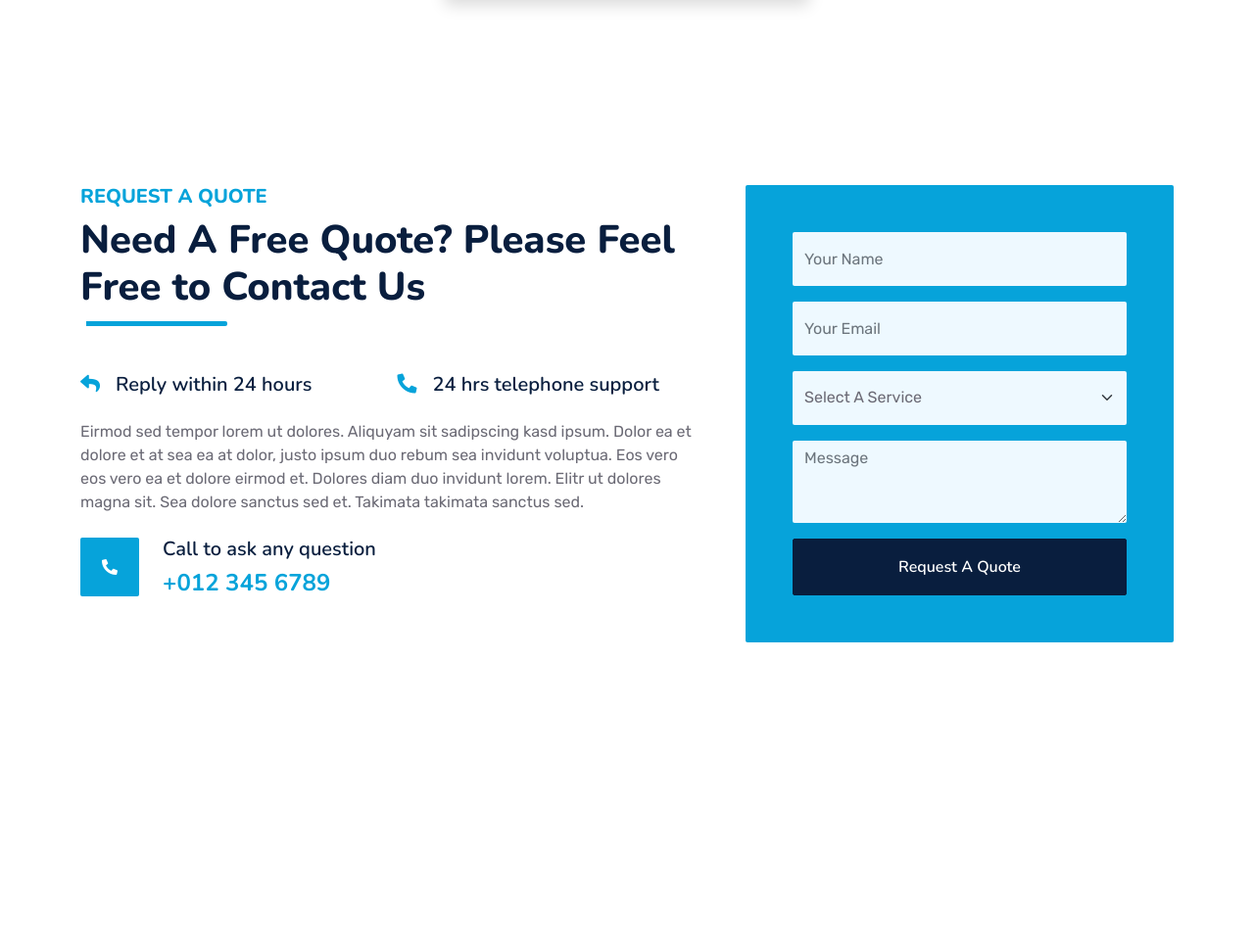
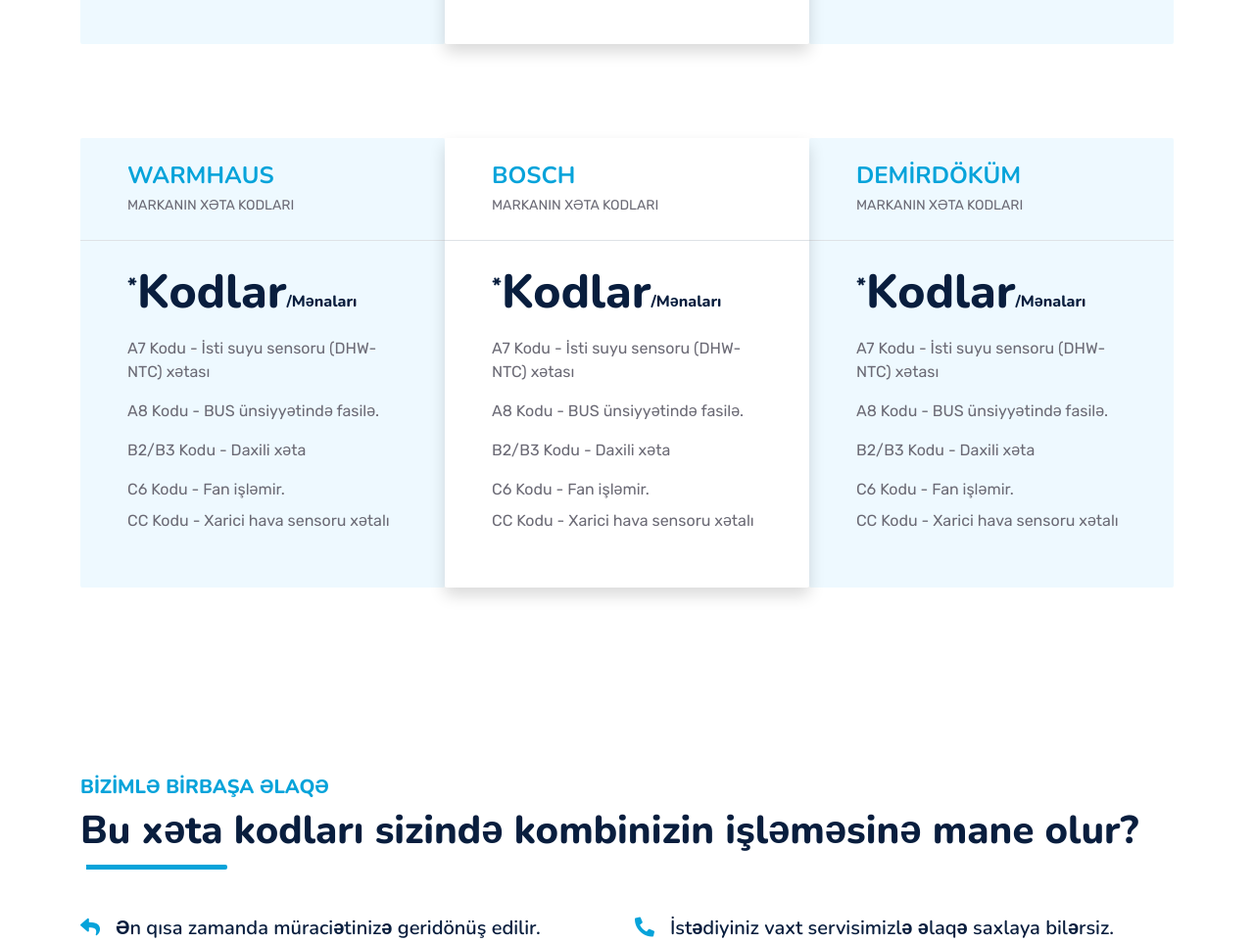
Before and after one commit to KombiServisi2024/real.project, a plain HTML site: page price.html in a window 1280 px wide. Shown: the part 1226-2189 px from the top of the page at 98% size. Drawn offline with nearby package versions, Linux system fonts and the light colour scheme.

Commit message:
modified pages

```diff
--- a/price.html
+++ b/price.html
@@ -88,10 +88,10 @@
         <div class="container-fluid bg-primary py-5 bg-header" style="margin-bottom: 90px;">
             <div class="row py-5">
                 <div class="col-12 pt-lg-5 mt-lg-5 text-center">
-                    <h1 class="display-4 text-white animated zoomIn">Prices</h1>
-                    <a href="" class="h5 text-white">Home</a>
-                    <i class="far fa-circle text-white px-2"></i>
-                    <a href="" class="h5 text-white">Prices</a>
+                    <h1 class="display-4 text-white animated zoomIn">Kombi xəta kodları</h1>
+                    <a href="" class="h5 text-white">Xəta kodları haqqında geniş və izahlı məlumat</a>
+
+
                 </div>
             </div>
         </div>
@@ -123,7 +123,7 @@
         <div class="container py-5">
             <div class="section-title text-center position-relative pb-3 mb-5 mx-auto" style="max-width: 600px;">
                 <h5 class="fw-bold text-primary text-uppercase">Xəta kodları</h5>
-                <h1 class="mb-0">Markalara uyğun xəta kodları</h1>
+                <h1 class="mb-0">Müxtəlif markalara uyğun kombi xəta kodları</h1>
             </div>
             <div class="row g-0">
                 <div class="col-lg-4 wow slideInUp" data-wow-delay="0.6s">
@@ -185,66 +185,102 @@
                 </div>
             </div>
         </div>
+
+        <div class="container py-5">
+            <div class="row g-0">
+                <div class="col-lg-4 wow slideInUp" data-wow-delay="0.6s">
+                    <div class="bg-light rounded">
+                        <div class="border-bottom py-4 px-5 mb-4">
+                            <h4 class="text-primary mb-1">WARMHAUS</h4>
+                            <small class="text-uppercase">markanın xəta kodları</small>
+                        </div>
+                        <div class="p-5 pt-0">
+                            <h1 class="display-5 mb-3">
+                                <small class="align-top" style="font-size: 22px; line-height: 45px;">*</small>Kodlar<small
+                                    class="align-bottom" style="font-size: 16px; line-height: 40px;">/Mənaları</small>
+                            </h1>
+                            <div class="d-flex justify-content-between mb-3"><span>A7 Kodu - İsti suyu sensoru (DHW-NTC) xətası</span></div>
+                            <div class="d-flex justify-content-between mb-3"><span>A8 Kodu - BUS ünsiyyətində fasilə.</span></div>
+                            <div class="d-flex justify-content-between mb-3"><span>B2/B3 Kodu - Daxili xəta</span></div>
+                            <div class="d-flex justify-content-between mb-2"><span>C6 Kodu - Fan işləmir.</span></div>
+                            <div class="d-flex justify-content-between mb-2"><span>CC Kodu - Xarici hava sensoru xətalı</span></div>
+                        </div>
+                    </div>
+                </div>
+                <div class="col-lg-4 wow slideInUp" data-wow-delay="0.3s">
+                    <div class="bg-white rounded shadow position-relative" style="z-index: 1;">
+                        <div class="border-bottom py-4 px-5 mb-4">
+                            <h4 class="text-primary mb-1">BOSCH</h4>
+                            <small class="text-uppercase">markanın xəta kodları</small>
+                        </div>
+                        <div class="p-5 pt-0">
+                            <h1 class="display-5 mb-3">
+                                <small class="align-top" style="font-size: 22px; line-height: 45px;">*</small>Kodlar<small
+                                    class="align-bottom" style="font-size: 16px; line-height: 40px;">/Mənaları</small>
+                            </h1>
+                            <div class="d-flex justify-content-between mb-3"><span>A7 Kodu - İsti suyu sensoru (DHW-NTC) xətası</span></div>
+                            <div class="d-flex justify-content-between mb-3"><span>A8 Kodu - BUS ünsiyyətində fasilə.</span></div>
+                            <div class="d-flex justify-content-between mb-3"><span>B2/B3 Kodu - Daxili xəta</span></div>
+                            <div class="d-flex justify-content-between mb-2"><span>C6 Kodu - Fan işləmir.</span></div>
+                            <div class="d-flex justify-content-between mb-2"><span>CC Kodu - Xarici hava sensoru xətalı</span></div>
+                        </div>
+                    </div>
+                </div>
+                <div class="col-lg-4 wow slideInUp" data-wow-delay="0.9s">
+                    <div class="bg-light rounded">
+                        <div class="border-bottom py-4 px-5 mb-4">
+                            <h4 class="text-primary mb-1">DEMİRDÖKÜM</h4>
+                            <small class="text-uppercase">markanın xəta kodları</small>
+                        </div>
+                        <div class="p-5 pt-0">
+                            <h1 class="display-5 mb-3">
+                                <small class="align-top" style="font-size: 22px; line-height: 45px;">*</small>Kodlar<small
+                                    class="align-bottom" style="font-size: 16px; line-height: 40px;">/Mənaları</small>
+                            </h1>
+                            <div class="d-flex justify-content-between mb-3"><span>A7 Kodu - İsti suyu sensoru (DHW-NTC) xətası</span></div>
+                            <div class="d-flex justify-content-between mb-3"><span>A8 Kodu - BUS ünsiyyətində fasilə.</span></div>
+                            <div class="d-flex justify-content-between mb-3"><span>B2/B3 Kodu - Daxili xəta</span></div>
+                            <div class="d-flex justify-content-between mb-2"><span>C6 Kodu - Fan işləmir.</span></div>
+                            <div class="d-flex justify-content-between mb-2"><span>CC Kodu - Xarici hava sensoru xətalı</span></div>
+                        </div>
+                    </div>
+                </div>
+            </div>
+        </div>
     </div>
+
     <!-- Pricing Plan End -->
 
 
     <!-- Quote Start -->
     <div class="container-fluid py-5 wow fadeInUp" data-wow-delay="0.1s">
         <div class="container py-5">
-            <div class="row g-5">
-                <div class="col-lg-7">
+            <div class="row g-5 ">
+                <div class="">
                     <div class="section-title position-relative pb-3 mb-5">
-                        <h5 class="fw-bold text-primary text-uppercase">Request A Quote</h5>
-                        <h1 class="mb-0">Need A Free Quote? Please Feel Free to Contact Us</h1>
+                        <h5 class="fw-bold text-primary text-uppercase">BİZİMLƏ BİRBAŞA ƏLAQƏ</h5>
+                        <h1 class="mb-0">Bu xəta kodları sizində kombinizin işləməsinə mane olur?</h1>
                     </div>
                     <div class="row gx-3">
                         <div class="col-sm-6 wow zoomIn" data-wow-delay="0.2s">
-                            <h5 class="mb-4"><i class="fa fa-reply text-primary me-3"></i>Reply within 24 hours</h5>
+                            <h5 class="mb-4"><i class="fa fa-reply text-primary me-3"></i>Ən qısa zamanda müraciətinizə geridönüş edilir.</h5>
                         </div>
                         <div class="col-sm-6 wow zoomIn" data-wow-delay="0.4s">
-                            <h5 class="mb-4"><i class="fa fa-phone-alt text-primary me-3"></i>24 hrs telephone support</h5>
+                            <h5 class="mb-4"><i class="fa fa-phone-alt text-primary me-3"></i>İstədiyiniz vaxt servisimizlə əlaqə saxlaya bilərsiz.</h5>
                         </div>
                     </div>
-                    <p class="mb-4">Eirmod sed tempor lorem ut dolores. Aliquyam sit sadipscing kasd ipsum. Dolor ea et dolore et at sea ea at dolor, justo ipsum duo rebum sea invidunt voluptua. Eos vero eos vero ea et dolore eirmod et. Dolores diam duo invidunt lorem. Elitr ut dolores magna sit. Sea dolore sanctus sed et. Takimata takimata sanctus sed.</p>
+                    <p class="mb-4">Kombinizdə bəzən işlək vaxt zamanı problemlərlə qarşılaşırsınız və bu problemlər çox zaman özünü monitorda muüəyyən kodlar vasitəsilə bəlli edə bilir.Bu kodlar müxtəlif markalarda,müxtəlif yazılışda verilir.Həmçinin bu kodların hərbirinin özlüyundə öz mənası vardır və hərbir problemində özunəməxsus həll və təmir qaydası vardır.Sizdə hərkəs kimi bu problemlərlə tez-tez qarşılaşa bilərsiniz.Bu zaman tez bir zamanda servisimizlə əlaqə qurmağınızı məsləhət görürük.Servisimiz tez bir zamanda sizə geridönüş edib,ətraflı müzakirə etdikdən sonra probleminizi yerindəcə həll etməyiniz üçün sizə tam şəkildə xidmət göstərməyə hazırdır.</p>
                     <div class="d-flex align-items-center mt-2 wow zoomIn" data-wow-delay="0.6s">
                         <div class="bg-primary d-flex align-items-center justify-content-center rounded" style="width: 60px; height: 60px;">
                             <i class="fa fa-phone-alt text-white"></i>
                         </div>
                         <div class="ps-4">
-                            <h5 class="mb-2">Call to ask any question</h5>
-                            <h4 class="text-primary mb-0">+012 345 6789</h4>
+                            <h5 class="mb-2">Əlavə suallarınız və xidmətimizdən yararlanmaq üçün bu nömrə ilə əlaqə saxlaya bilərsiniz.</h5>
+                            <h4 class="text-primary mb-0">050-610-63-13</h4>
                         </div>
                     </div>
                 </div>
-                <div class="col-lg-5">
-                    <div class="bg-primary rounded h-100 d-flex align-items-center p-5 wow zoomIn" data-wow-delay="0.9s">
-                        <form>
-                            <div class="row g-3">
-                                <div class="col-xl-12">
-                                    <input type="text" class="form-control bg-light border-0" placeholder="Your Name" style="height: 55px;">
-                                </div>
-                                <div class="col-12">
-                                    <input type="email" class="form-control bg-light border-0" placeholder="Your Email" style="height: 55px;">
-                                </div>
-                                <div class="col-12">
-                                    <select class="form-select bg-light border-0" style="height: 55px;">
-                                        <option selected>Select A Service</option>
-                                        <option value="1">Service 1</option>
-                                        <option value="2">Service 2</option>
-                                        <option value="3">Service 3</option>
-                                    </select>
-                                </div>
-                                <div class="col-12">
-                                    <textarea class="form-control bg-light border-0" rows="3" placeholder="Message"></textarea>
-                                </div>
-                                <div class="col-12">
-                                    <button class="btn btn-dark w-100 py-3" type="submit">Request A Quote</button>
-                                </div>
-                            </div>
-                        </form>
-                    </div>
-                </div>
+
             </div>
         </div>
     </div>
```
Also changed, not shown: contact.html (+25 -33 lines).
